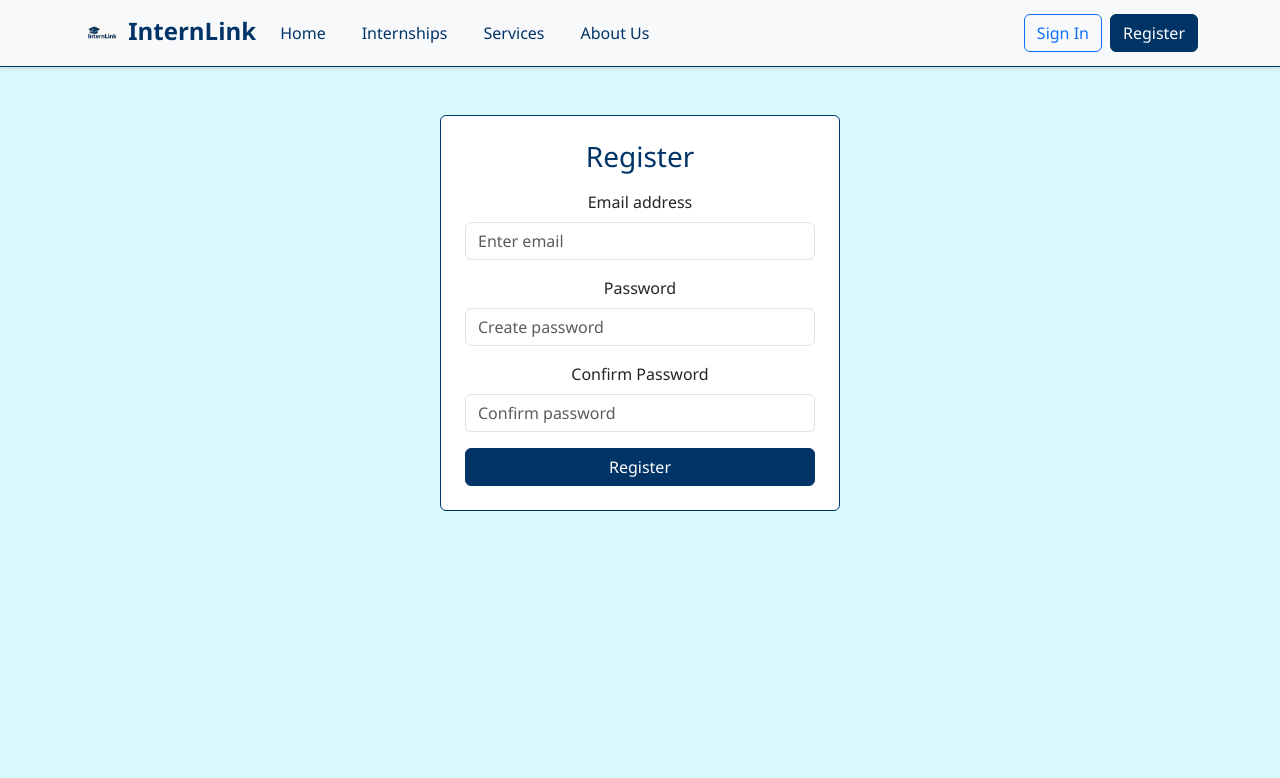
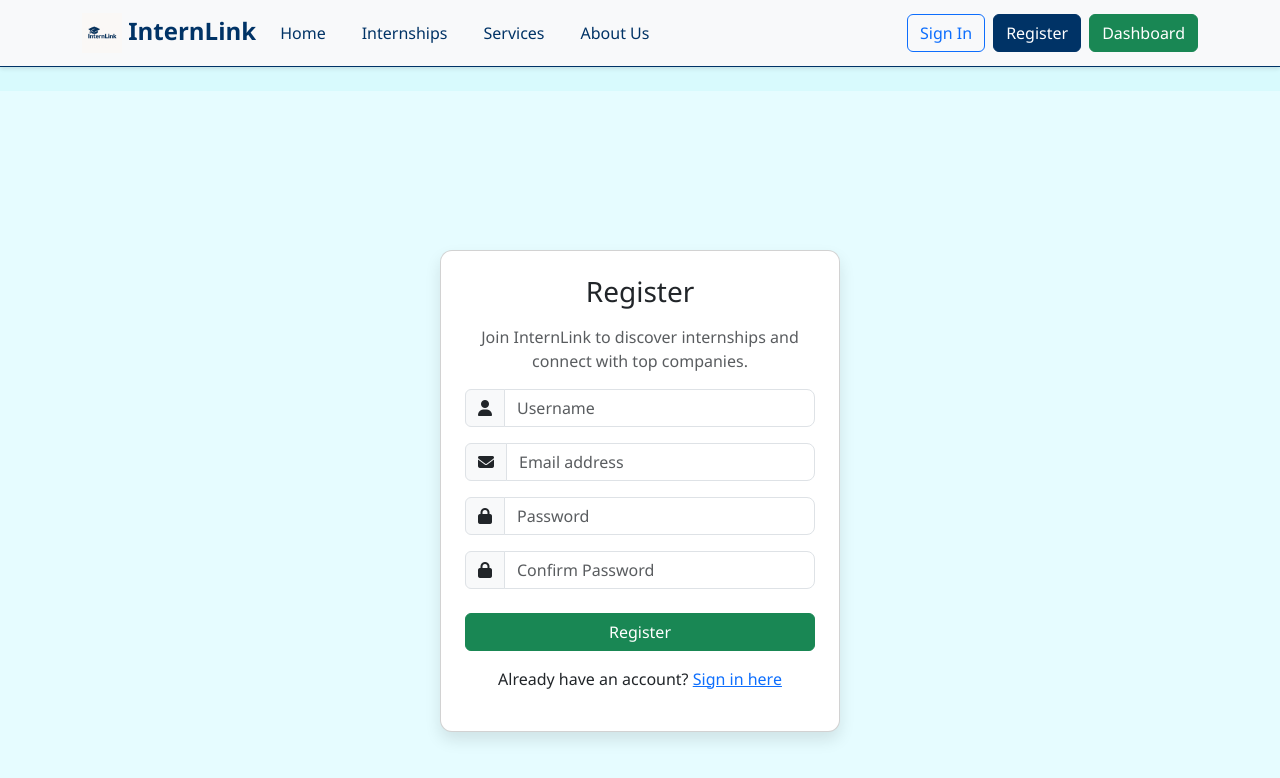
Before and after one commit to Omar-AbuShaheen/internlink, a React (Create React App) app: page /register in a window 1280 px wide. Shown: the top 778 px of the page. Built offline with nearby package versions, Linux system fonts and the light colour scheme.

Commit message:
feat: update StudentDashboard and navigation

```diff
--- a/package.json
+++ b/package.json
@@ -3,6 +3,7 @@
   "version": "0.1.0",
   "private": true,
   "dependencies": {
+    "@fortawesome/fontawesome-free": "^6.7.2",
     "@testing-library/dom": "^10.4.0",
     "@testing-library/jest-dom": "^6.6.3",
     "@testing-library/react": "^16.3.0",
--- a/src/App.js
+++ b/src/App.js
@@ -13,6 +13,7 @@ import Services from './components/Services';
 import AboutUs from './components/AboutUs';
 import InternshipList from './components/InternshipList';
 import InternshipDetail from './components/InternshipDetail';
+import StudentDashboard from './components/StudentDashboard';
 
 
 
@@ -26,6 +27,7 @@ function App() {
           <Route path="/internships" element={<InternshipList />} />
           <Route path="/internships/:id" element={<InternshipDetail />} />
           <Route path="/login" element={<LoginForm />} />
+          <Route path="/student/dashboard" element={<StudentDashboard />} />
           <Route path="/register" element={<RegisterForm />} />
           <Route path="/services" element={<Services />} />
           <Route path="/about" element={<AboutUs />} />
--- a/src/components/LoginForm.js
+++ b/src/components/LoginForm.js
@@ -1,34 +1,49 @@
+
 import React, { useState } from 'react';
 import { Form, Button, Card } from 'react-bootstrap';
+import { Link } from 'react-router-dom';
+import '../styles/LoginForm.css';
+import '@fortawesome/fontawesome-free/css/all.min.css';
 
 function LoginForm() {
   const [email, setEmail] = useState('');
   const [password, setPassword] = useState('');
 
-  const handleSubmit = (e) => {
+  const handleLogin = (e) => {
     e.preventDefault();
-    console.log('Logging in with:', { email, password });
-    alert('Login submitted (mock)');
+    console.log('Login:', { email, password });
   };
 
   return (
-    <div className="d-flex justify-content-center mt-5">
-      <Card style={{ width: '400px' }} className="p-4">
-        <h3 className="mb-3">Sign In</h3>
-        <Form onSubmit={handleSubmit}>
+    <div className="login-wrapper">
+      <Card className="p-4" style={{ width: '100%', maxWidth: '400px' }}>
+        <h3 className="text-center mb-3">Sign In</h3>
+
+        <p className="text-muted text-center">
+          Welcome back to InternLink! Sign in to access your dashboard.
+        </p>
+
+        <Form onSubmit={handleLogin}>
           <Form.Group className="mb-3" controlId="loginEmail">
-            <Form.Label>Email address</Form.Label>
+            <div className="input-group">
+              <span className="input-group-text">
+                <i className="fa-solid fa-user"></i>
+              </span>
               <Form.Control
                 type="email"
-              placeholder="Enter email"
+                placeholder="Email address"
                 value={email}
                 onChange={(e) => setEmail(e.target.value)}
                 required
               />
+            </div>
           </Form.Group>
 
-          <Form.Group className="mb-3" controlId="loginPassword">
-            <Form.Label>Password</Form.Label>
+          <Form.Group className="mb-4" controlId="loginPassword">
+            <div className="input-group">
+              <span className="input-group-text">
+                <i className="fa-solid fa-lock"></i>
+              </span>
               <Form.Control
                 type="password"
                 placeholder="Password"
@@ -36,12 +51,17 @@ function LoginForm() {
                 onChange={(e) => setPassword(e.target.value)}
                 required
               />
+            </div>
           </Form.Group>
 
-          <Button variant="primary" type="submit" className="w-100">
-            Sign In
+          <Button type="submit" className="w-100" variant="primary">
+            Login
           </Button>
         </Form>
+
+        <p className="mt-3 text-center">
+          Don’t have an account? <Link to="/register">Register here</Link>
+        </p>
       </Card>
     </div>
   );
--- a/src/components/NavBar.js
+++ b/src/components/NavBar.js
@@ -1,3 +1,4 @@
+// src/components/NavigationBar.js
 import React from 'react';
 import { Navbar, Nav, Button, Container } from 'react-bootstrap';
 import { Link } from 'react-router-dom';
@@ -25,8 +26,8 @@ function NavigationBar() {
               Home
             </Nav.Link>
             <Nav.Link as={Link} to="/internships" className="text-primary">
-            Internships
-          </Nav.Link>
+              Internships
+            </Nav.Link>
             <Nav.Link as={Link} to="/services" className="text-primary">
               Services
             </Nav.Link>
@@ -38,8 +39,11 @@ function NavigationBar() {
             <Button as={Link} to="/login" variant="outline-primary" className="me-2">
               Sign In
             </Button>
-            <Button as={Link} to="/register" variant="primary">
+            <Button as={Link} to="/register" variant="primary" className="me-2">
               Register
+            </Button>
+            <Button as={Link} to="/student/dashboard" variant="success">
+              Dashboard
             </Button>
           </Nav>
         </Navbar.Collapse>
--- a/src/components/RegisterForm.js
+++ b/src/components/RegisterForm.js
@@ -1,63 +1,106 @@
 import React, { useState } from 'react';
-import { Form, Button, Card } from 'react-bootstrap';
+import { Form, Button, Card, Alert } from 'react-bootstrap';
+import { Link } from 'react-router-dom';
+// import '../styles/RegisterForm.css';
+import '@fortawesome/fontawesome-free/css/all.min.css';
 
 function RegisterForm() {
   const [email, setEmail] = useState('');
+  const [username, setUsername] = useState('');
   const [password, setPassword] = useState('');
   const [confirmPassword, setConfirmPassword] = useState('');
+  const [error, setError] = useState('');
 
-  const handleSubmit = (e) => {
+  const handleRegister = (e) => {
     e.preventDefault();
     if (password !== confirmPassword) {
-      alert('Passwords do not match!');
+      setError('Passwords do not match.');
       return;
     }
-    console.log('Registering with:', { email, password });
-    alert('Registration submitted (mock)');
+    setError('');
+    console.log('Register:', { username, email, password });
   };
 
   return (
-    <div className="d-flex justify-content-center mt-5">
-      <Card style={{ width: '400px' }} className="p-4 border-primary">
-        <h3 className="mb-3 text-primary">Register</h3>
-        <Form onSubmit={handleSubmit}>
+    <div className="login-wrapper">
+      <Card className="p-4" style={{ width: '100%', maxWidth: '400px' }}>
+        <h3 className="text-center mb-3">Register</h3>
+
+        <p className="text-muted text-center">
+          Join InternLink to discover internships and connect with top companies.
+        </p>
+
+        {error && <Alert variant="danger">{error}</Alert>}
+
+        <Form onSubmit={handleRegister}>
+          <Form.Group className="mb-3" controlId="registerUsername">
+            <div className="input-group">
+              <span className="input-group-text">
+                <i className="fa-solid fa-user"></i>
+              </span>
+              <Form.Control
+                type="text"
+                placeholder="Username"
+                value={username}
+                onChange={(e) => setUsername(e.target.value)}
+                required
+              />
+            </div>
+          </Form.Group>
+
           <Form.Group className="mb-3" controlId="registerEmail">
-            <Form.Label>Email address</Form.Label>
+            <div className="input-group">
+              <span className="input-group-text">
+                <i className="fa-solid fa-envelope"></i>
+              </span>
               <Form.Control
                 type="email"
-              placeholder="Enter email"
+                placeholder="Email address"
                 value={email}
                 onChange={(e) => setEmail(e.target.value)}
                 required
               />
+            </div>
           </Form.Group>
 
           <Form.Group className="mb-3" controlId="registerPassword">
-            <Form.Label>Password</Form.Label>
+            <div className="input-group">
+              <span className="input-group-text">
+                <i className="fa-solid fa-lock"></i>
+              </span>
               <Form.Control
                 type="password"
-              placeholder="Create password"
+                placeholder="Password"
                 value={password}
                 onChange={(e) => setPassword(e.target.value)}
                 required
               />
+            </div>
           </Form.Group>
 
-          <Form.Group className="mb-3" controlId="registerConfirmPassword">
-            <Form.Label>Confirm Password</Form.Label>
+          <Form.Group className="mb-4" controlId="registerConfirmPassword">
+            <div className="input-group">
+              <span className="input-group-text">
+                <i className="fa-solid fa-lock"></i>
+              </span>
               <Form.Control
                 type="password"
-              placeholder="Confirm password"
+                placeholder="Confirm Password"
                 value={confirmPassword}
                 onChange={(e) => setConfirmPassword(e.target.value)}
                 required
               />
+            </div>
           </Form.Group>
 
-          <Button variant="primary" type="submit" className="w-100">
+          <Button type="submit" className="w-100" variant="success">
             Register
           </Button>
         </Form>
+
+        <p className="mt-3 text-center">
+          Already have an account? <Link to="/login">Sign in here</Link>
+        </p>
       </Card>
     </div>
   );
--- a/src/index.js
+++ b/src/index.js
@@ -3,6 +3,8 @@ import ReactDOM from 'react-dom/client';
 import './index.css';
 import App from './App';
 import reportWebVitals from './reportWebVitals';
+import '@fortawesome/fontawesome-free/css/all.min.css';
+
 
 const root = ReactDOM.createRoot(document.getElementById('root'));
 root.render(
--- a/src/styles/HomePage.css
+++ b/src/styles/HomePage.css
@@ -3,6 +3,12 @@
   min-height: 100vh;
   display: flex;
   flex-direction: column;
+}
+
+.card:hover {
+  transform: translateY(-5px);
+  box-shadow: 0 8px 20px rgba(0, 0, 0, 0.1);
+  transition: all 0.3s ease;
 }
 
 .hero-section {
--- /dev/null
+++ b/src/styles/LoginForm.css
@@ -0,0 +1,27 @@
+/* src/components/LoginForm.css */
+.card {
+  border-radius: 12px;
+  box-shadow: 0 8px 16px rgba(0, 0, 0, 0.1);
+}
+
+.btn-primary {
+  background-color: #002f6c;
+  border-color: #002f6c;
+}
+
+.btn-primary:hover {
+  background-color: #001d45;
+}
+
+.form-control {
+  border-radius: 8px;
+}
+/* styles/LoginForm.css */
+.login-wrapper {
+  display: flex;
+  align-items: center;
+  justify-content: center;
+  min-height: 100vh;
+  background-color: #e6fcff; /* optional background */
+  padding: 1rem;
+}
```
Also changed, not shown: src/components/HomePage.js (+13 -7 lines), 1 other file (tests, documents, lock files or other folders). Lines whose indentation alone changed are shown as unchanged.
